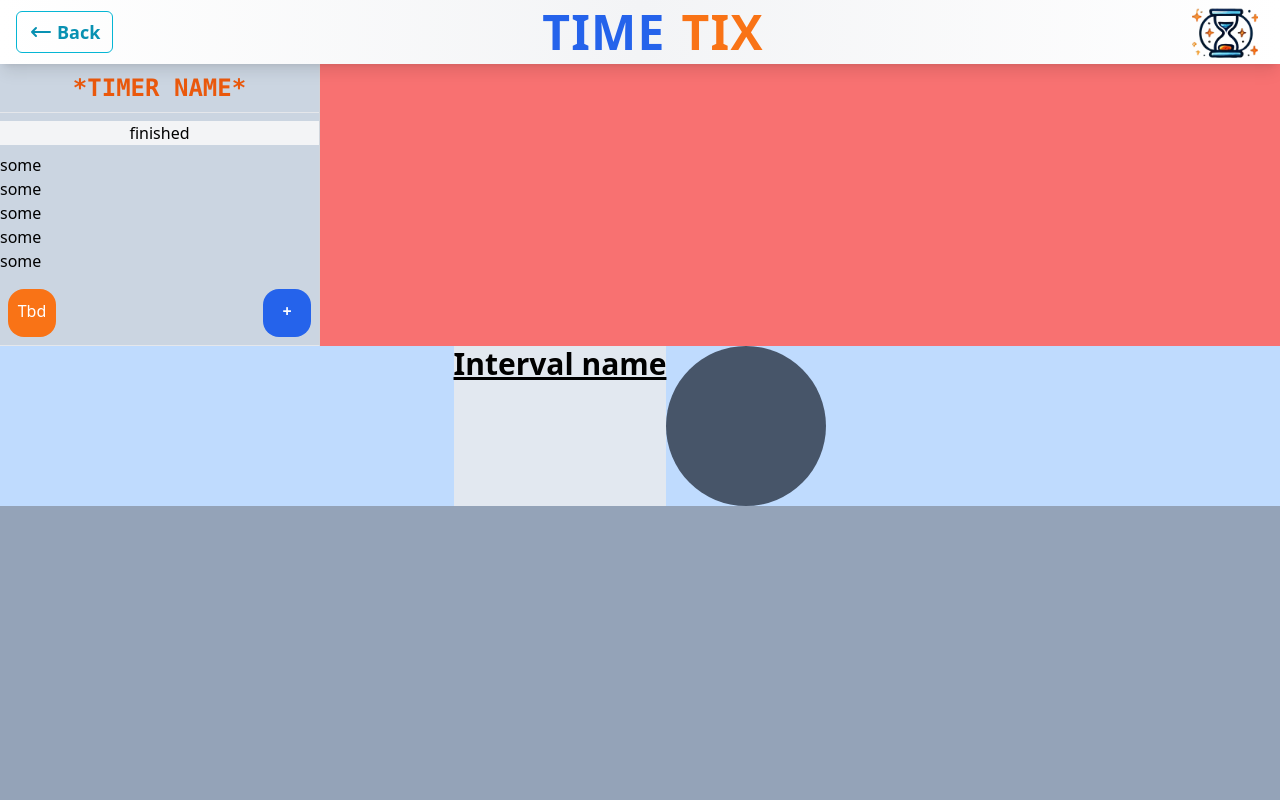
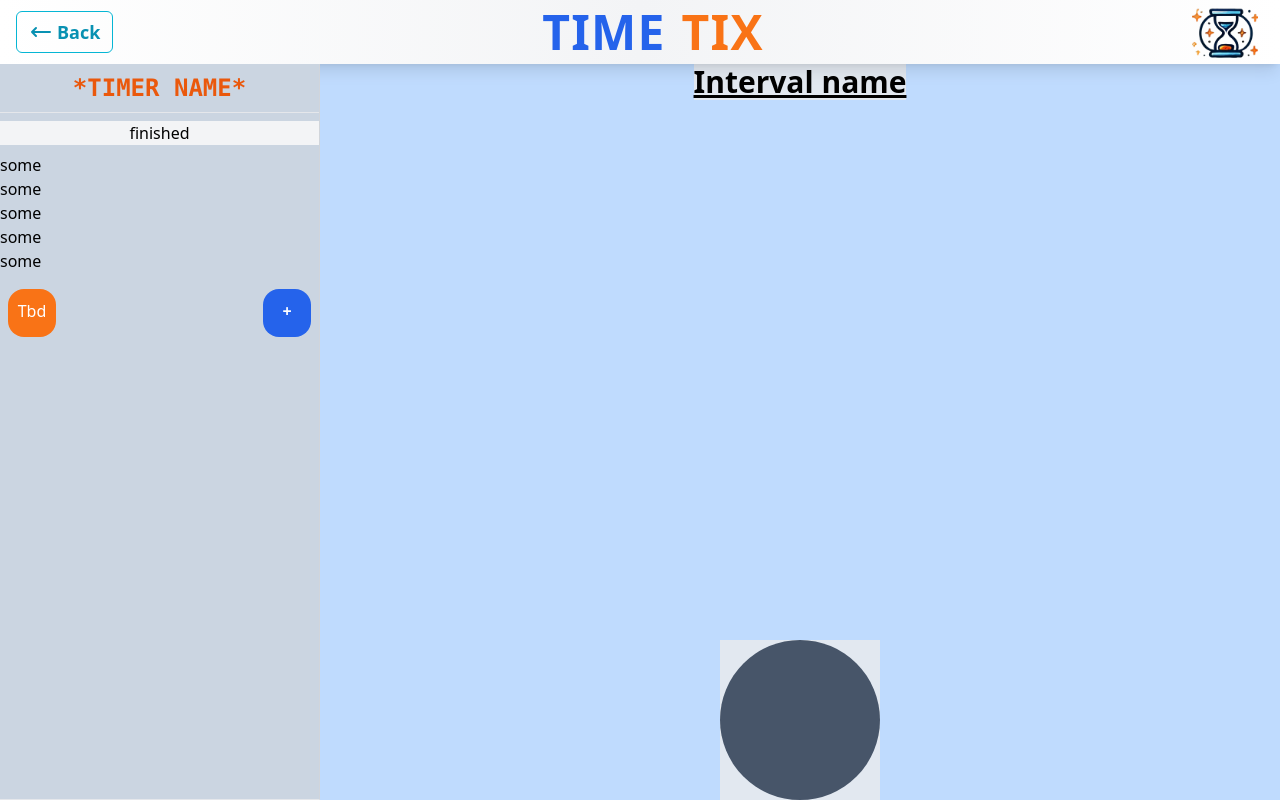
Before and after one commit to KacZbyDev/TimeX, a website: page html/index.html in a window 1280 px wide. Drawn offline with Linux system fonts and the light colour scheme.

Commit message:
fill screen

```diff
--- a/html/index.html
+++ b/html/index.html
@@ -26,8 +26,8 @@
     <img src="../img/no-backround-no-text-logo.png" alt="Logo" class="w-15 h-14 mr-1.5 hover:hue-rotate-180 hover:-rotate-180 trasition duration-300">
 </div>
 
-<div id="user-interface-wrapper" class="flex-1 justify-between w-full bg-slate-400">
-    <div id="user-interface-wrappero" class="flex-1 justify-between w-full bg-red-400">
+<!-- <div id="user-interface-wrapper" class="flex-grow justify-between bg-slate-400"> -->
+    <div id="user-interface-wrappero" class="h-full flex justify-between bg-red-400">
         <div id="list-of-intervals" class="flex-none bg-slate-300 z-20 w-1/4 border-r-gray-300 border-r-[1px] border-b-[1px]">
             <div id="list-header" class="flex justify-center items-center text-orange-600 p-2 text-2xl font-mono font-bold border-b">*TIMER NAME*</div>
             <div id="list-content" class="mt-2 mb-2 bg-gray-100 flex justify-center items-center overflow-x-hidden"> Placeholder</div>
@@ -42,14 +42,16 @@
             </div>
         </div>
 
-        <div id="timer-interface-wrapper" class="flex justify-center bg-blue-200">
-            <div class="bg-slate-200 text-3xl underline-offset-2 underline font-semibold">Interval name</div>
-            <div class="bg-slate-600 rounded-full size-40"></div>
+        <div id="timer-interface-wrapper" class="flex flex-grow flex-col justify-between items-center bg-blue-200">
+            <div class="flex-none bg-slate-200 text-3xl underline-offset-2 underline font-semibold">Interval name</div>
+            <div id="timer" class="flex justify-center items-center bg-slate-200">
+                <div class="bg-slate-600 rounded-full size-40"></div>
+            </div>
         </div>
     </div>
 </div>
 
-</div>
+<!-- </div> -->
 </body>
 
 </html>
```
Also changed, not shown: src/output.css.
